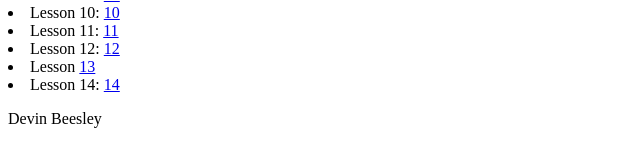
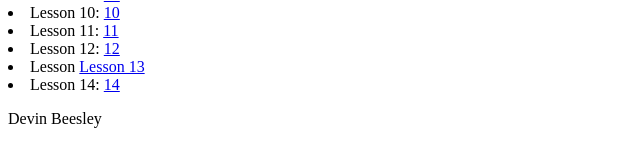
Before and after one commit to voltautorifle/WDD-330, a plain HTML site: page index.html in a window 1280 px wide. Shown: the part 231-398 px from the top of the page, 0-640 px from the left. Drawn offline with Linux system fonts and the light colour scheme.

Commit message:
Update index.html

```diff
--- a/index.html
+++ b/index.html
@@ -41,7 +41,7 @@
 
         <li>Lesson 12: <a href="https://voltautorifle.github.io/assignments/week12/index.html">12</a></li>
 
-        <li>Lesson <a href="https://voltautorifle.github.io/assignments/week13/index.htm">13</a></li>
+        <li>Lesson <a href="https://voltautorifle.github.io/assignments/week13/index.htm">Lesson 13</a></li>
 
         <li>Lesson 14: <a href="https://voltautorifle.github.io/assignments/week14/index.html">14</a></li>
 
```
